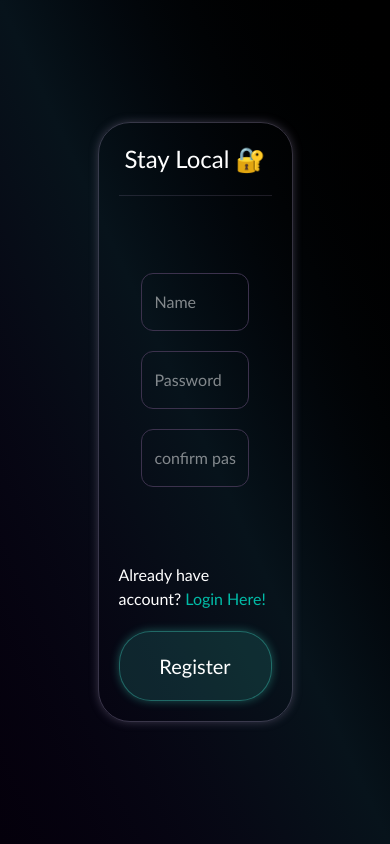
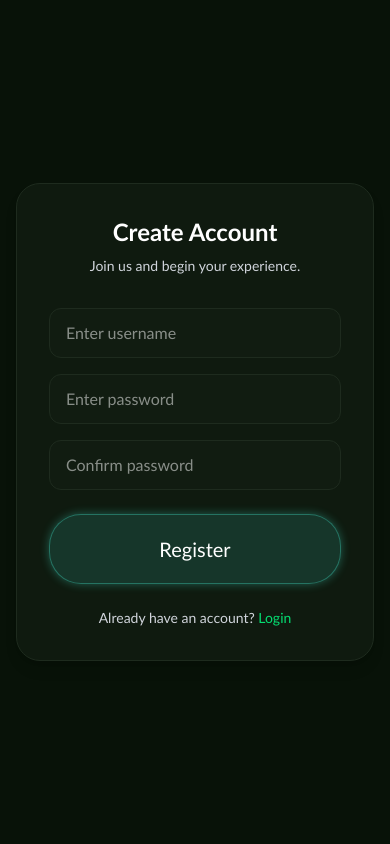
Before and after one commit to irshad12332123/Cura-ai, a React (Vite) app in the folder Frontend/: page /register in a window 390 px wide. Built offline with nearby package versions, Linux system fonts and the light colour scheme.

Commit message:
Ehanced ui oflogin and register page made it responsive

```diff
--- a/Frontend/src/pages/LogIn.tsx
+++ b/Frontend/src/pages/LogIn.tsx
@@ -29,49 +29,61 @@ function LogIn() {
 
   if (loading)
     return (
-      <div className="0 h-screen w-full flex justify-center items-center">
+      <div className="h-screen w-full flex justify-center items-center">
         <Loader variant="bar" />
       </div>
     );
 
   return (
-    <main className="flex bg-gradient-to-bl from-[#000000] via-[#07131b]  to-[#04000b] h-screen w-screen justify-center items-center">
+    <main className="min-h-screen w-full flex items-center justify-center bg-[#081208] px-4">
       <form
         onSubmit={handleSubmit}
-        className="w-[50%] md:w-120 h-150 border-1 border-[rgba(153,140,175,0.35)] shadow-[0_0_10px_rgba(153,140,175,0.35)] flex flex-col p-5 rounded-4xl items-center justify-between"
+        className="
+          w-full max-w-md
+          bg-[#0f1a0f]
+          shadow-lg border border-[#1e2b1e]
+          rounded-3xl p-8 flex flex-col gap-6
+        "
       >
-        <p className="text-2xl pb-5 w-full text-white text-center border-b-1 border-[rgba(153,140,175,0.19)]">
-          Stay Local 🔐
+        {/* Title */}
+        <h1 className="text-2xl md:text-3xl font-semibold text-center text-white">
+          Welcome Back
+        </h1>
+        <p className="text-center text-gray-300 text-sm -mt-4">
+          Please enter your details to sign in.
         </p>
-        <div className="w-[70%] flex flex-col gap-5">
+
+        {/* INPUTS */}
+        <div className="flex flex-col gap-4 mt-2">
           <CustomInput
-            placeholder="enter name"
+            placeholder="Enter your username"
             value={name}
             inputType="text"
             setValue={setName}
-            customStyles={
-              "border border-[#3C324D] py-4 rounded-xl px-3 text-white"
-            }
+            customStyles="w-full py-3 px-4 rounded-xl bg-[#111c11] border border-[#1e2b1e] text-white"
           />
+
           <CustomInput
-            placeholder="enter password"
+            placeholder="Enter your password"
             value={password}
             inputType="password"
             setValue={setPassword}
-            customStyles={
-              "border border-[#3C324D] py-4 rounded-xl px-3 text-white"
-            }
+            customStyles="w-full py-3 px-4 rounded-xl bg-[#111c11] border border-[#1e2b1e] text-white"
           />
         </div>
-        <div className="w-full flex flex-col gap-5 justify-center items-center">
-          <p className="text-white">
-            New?{" "}
-            <Link to={"/register"} className="text-teal-500">
-              Register Here!{" "}
-            </Link>
-          </p>
-          <CustomButtton value="Log In" type="secondary" btnType="submit" />
+
+        {/* Login Button */}
+        <div className="w-full mt-2">
+          <CustomButtton value="Login" type="secondary" btnType="submit" />
         </div>
+
+        {/* Register Link */}
+        <p className="text-center text-gray-300 text-sm">
+          Don’t have an account?{" "}
+          <Link to={"/register"} className="text-green-400 hover:underline">
+            Signup
+          </Link>
+        </p>
       </form>
     </main>
   );
--- a/Frontend/src/pages/Register.tsx
+++ b/Frontend/src/pages/Register.tsx
@@ -8,11 +8,11 @@ import Loader from "../components/Loader";
 function Register() {
   const { register, loading, accessToken } = useAuth();
   const navigate = useNavigate();
+
   const [name, setName] = useState("");
   const [password, setPassword] = useState("");
   const [confirmPassword, setConfirmPassword] = useState("");
   const [error, setError] = useState("");
-
 
   useEffect(() => {
     if (!loading && accessToken) {
@@ -21,11 +21,14 @@ function Register() {
   }, [loading, accessToken, navigate]);
 
   const handleSubmit = async (e: React.FormEvent) => {
-
     e.preventDefault();
 
+    if (password !== confirmPassword) {
+      setError("Passwords do not match ❌");
+      return;
+    }
+
     try {
-      if (confirmPassword !== password) return setError("Please enter details")
       await register(name, password);
       navigate("/login");
     } catch (e) {
@@ -39,48 +42,70 @@ function Register() {
 
   if (loading)
     return (
-      <div className="0 h-screen w-full flex justify-center items-center">
+      <div className="h-screen w-full flex justify-center items-center">
         <Loader variant="bar" />
       </div>
     );
 
   return (
-    <main className="flex bg-gradient-to-bl from-[#000000] via-[#07131b]  to-[#04000b] h-screen w-screen justify-center items-center">
+    <main className="min-h-screen w-full flex items-center justify-center bg-[#081208] px-4">
       <form
         onSubmit={handleSubmit}
-        className="w-[50%] md:w-120 h-150 border-1 border-[rgba(153,140,175,0.35)] shadow-[0_0_10px_rgba(153,140,175,0.35)] flex flex-col p-5 rounded-4xl items-center justify-between"
+        className="
+          w-full max-w-md
+          bg-[#0f1a0f]
+          shadow-lg border border-[#1e2b1e]
+          rounded-3xl p-8 flex flex-col gap-6
+        "
       >
-        <p className="text-2xl pb-5 w-full text-white text-center border-b-1 border-[rgba(153,140,175,0.19)]">
-          Stay Local 🔐
+        {/* Title */}
+        <h1 className="text-2xl md:text-3xl font-semibold text-center text-white">
+          Create Account
+        </h1>
+        <p className="text-center text-gray-300 text-sm -mt-4">
+          Join us and begin your experience.
         </p>
-        <div className="w-[70%] flex flex-col gap-5">
+
+        {/* Inputs */}
+        <div className="flex flex-col gap-4 mt-2">
           <CustomInput
-            placeholder="Name"
+            placeholder="Enter username"
             value={name}
             inputType="text"
             setValue={setName}
-            customStyles={"border border-[#3C324D] py-4 rounded-xl px-3 text-white"}
+            customStyles="w-full py-3 px-4 rounded-xl bg-[#111c11] border border-[#1e2b1e] text-white"
           />
+
           <CustomInput
-            placeholder="Password"
+            placeholder="Enter password"
             value={password}
             inputType="password"
             setValue={setPassword}
-            customStyles={"border border-[#3C324D] py-4 rounded-xl px-3 text-white"}
+            customStyles="w-full py-3 px-4 rounded-xl bg-[#111c11] border border-[#1e2b1e] text-white"
           />
+
           <CustomInput
-            placeholder="confirm password"
+            placeholder="Confirm password"
             value={confirmPassword}
             inputType="password"
             setValue={setConfirmPassword}
-            customStyles={"border border-[#3C324D] py-4 rounded-xl px-3 text-white"}
+            customStyles="w-full py-3 px-4 rounded-xl bg-[#111c11] border border-[#1e2b1e] text-white"
           />
         </div>
-        <div className="w-full flex flex-col gap-5 justify-center items-center">
-          { error && <p className="text-red-400">{error}</p>}
-          <p className="text-white">Already have account? <Link to={"/login"} className="text-teal-500">Login Here! </Link></p>
-          <CustomButtton  value="Register" type="secondary" btnType="submit" />
-        </div>
+
+        {/* Error Message */}
+        {error && <p className="text-center text-red-400 text-sm">{error}</p>}
+
+        {/* Register Button */}
+        <CustomButtton value="Register" type="secondary" btnType="submit" />
+
+        {/* Link */}
+        <p className="text-center text-gray-300 text-sm">
+          Already have an account?{" "}
+          <Link to={"/login"} className="text-green-400 hover:underline">
+            Login
+          </Link>
+        </p>
       </form>
     </main>
   );
```
Lines whose indentation alone changed are shown as unchanged.
